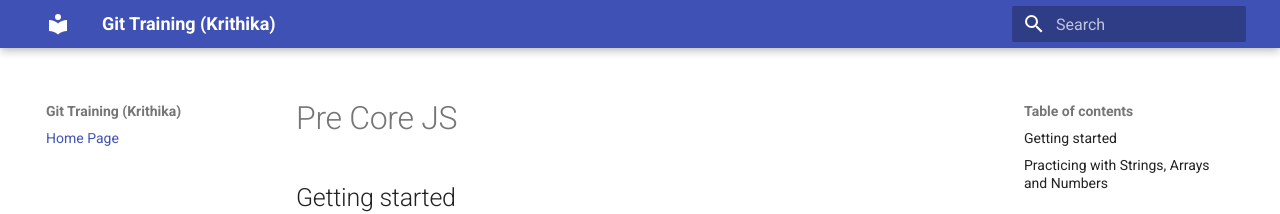
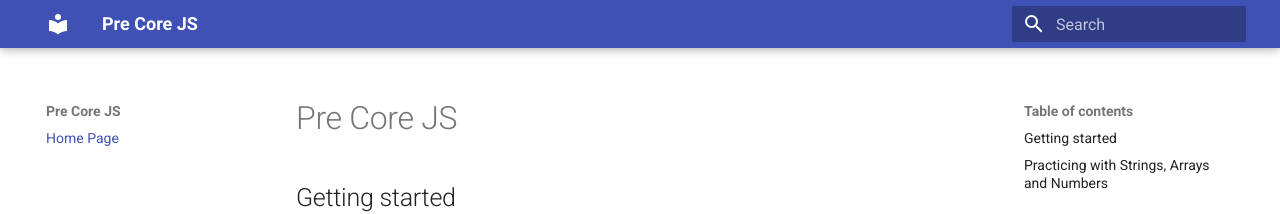
Before and after one commit to bindhyeswari/training-pre-core-js-public, an MkDocs documentation site: the page built from docs/index.md, in a window 1280 px wide. Shown: the top 214 px of the page. Built offline with MkDocs 1.6.1 and Material for MkDocs 9.7.7, drawn with Linux system fonts in a browser that asks for light colours.

Commit message:
intermediate

```diff
--- a/mkdocs.yml
+++ b/mkdocs.yml
@@ -1,4 +1,4 @@
-site_name: Git Training (Krithika)
+site_name: Pre Core JS
 nav:
 - Home Page: index.md
 theme:
```
